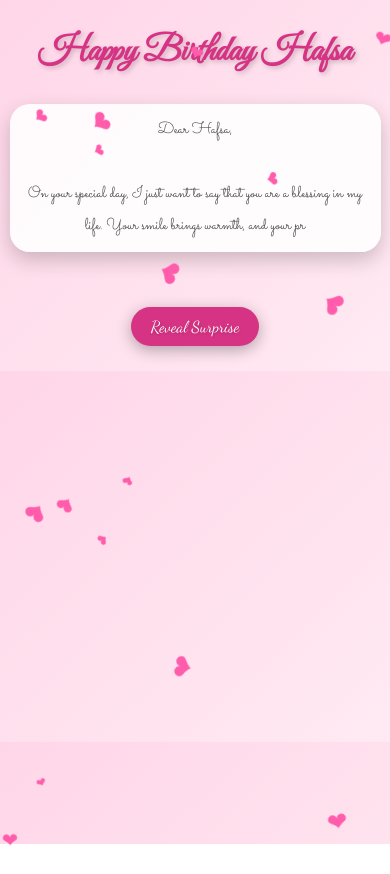
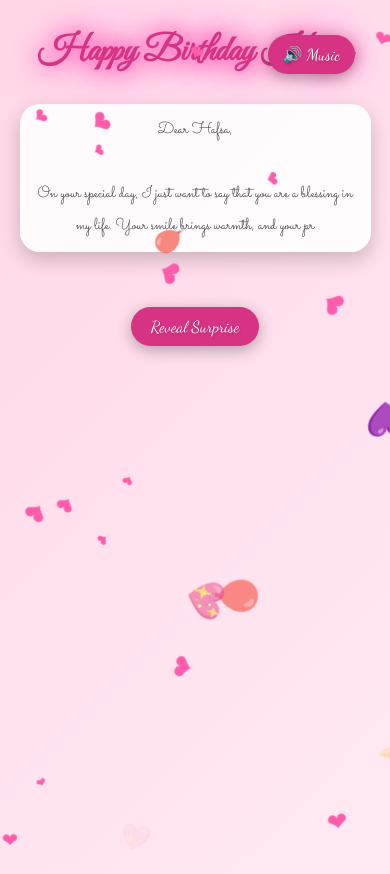
Before and after one commit to Waseem-Khan-Dawar/hafsa-birthday-mobile, a plain HTML site: page index.html in a window 390 px wide. Before the commit the page ends 844 px from the top, so only its background shows below. Drawn offline with Linux system fonts and the light colour scheme.

Commit message:
Updated the Page

```diff
--- a/index.html
+++ b/index.html
@@ -1,27 +1,37 @@
 <!DOCTYPE html>
 <html lang="en">
 <head>
-  <meta charset="UTF-8" />
-  <meta name="viewport" content="width=device-width, initial-scale=1.0" />
+  <meta charset="UTF-8">
+  <meta name="viewport" content="width=device-width, initial-scale=1.0">
   <title>Happy Birthday Hafsa</title>
   <!-- Google Fonts -->
   <link href="https://fonts.googleapis.com/css2?family=Great+Vibes&family=Sacramento&family=Dancing+Script&display=swap" rel="stylesheet">
   <style>
+    /* ---------- Basic Setup ---------- */
+    * { box-sizing: border-box; margin: 0; padding: 0; }
     body {
-      margin: 0;
       font-family: 'Sacramento', cursive;
-      background: linear-gradient(to bottom right, #ffd6e8, #ffeaf3);
+      overflow-x: hidden;
+      background: linear-gradient(135deg, #ffd6e8, #ffeaf3);
       text-align: center;
-      overflow-x: hidden;
+      min-height: 100vh;
+      position: relative;
     }
 
+    /* ---------- Animated Glowing Heading ---------- */
     h1 {
       font-family: 'Great Vibes', cursive;
       font-size: 4rem;
-      margin-top: 60px;
+      margin-top: 50px;
       color: #d63384;
-      animation: bounceIn 2s ease-out;
-      text-shadow: 2px 2px 5px rgba(0,0,0,0.2);
+      text-shadow: 0 0 5px #ff77c9, 0 0 10px #ff5cab, 0 0 20px #ff77c9;
+      animation: glow 2s infinite alternate, bounceIn 2s ease-out;
+    }
+
+    @keyframes glow {
+      0% { text-shadow: 0 0 5px #ff77c9, 0 0 10px #ff5cab, 0 0 20px #ff77c9; }
+      50% { text-shadow: 0 0 15px #ff77c9, 0 0 25px #ff5cab, 0 0 40px #ff77c9; }
+      100% { text-shadow: 0 0 5px #ff77c9, 0 0 10px #ff5cab, 0 0 20px #ff77c9; }
     }
 
     @keyframes bounceIn {
@@ -31,6 +41,7 @@
       100% { transform: scale(1); }
     }
 
+    /* ---------- Letter ---------- */
     .letter {
       width: 80%;
       max-width: 700px;
@@ -52,6 +63,7 @@
       to { opacity: 1; transform: translateY(0); }
     }
 
+    /* ---------- Surprise Button ---------- */
     .surprise-btn {
       font-family: 'Dancing Script', cursive;
       background: #d63384;
@@ -72,6 +84,7 @@
       transform: scale(1.15);
     }
 
+    /* ---------- Surprise Messages ---------- */
     .surprise-message {
       display: none;
       margin-top: 20px;
@@ -80,12 +93,9 @@
       animation: fadeIn 1.5s ease-in-out;
     }
 
-    @keyframes fadeIn {
-      from { opacity: 0; }
-      to { opacity: 1; }
-    }
+    @keyframes fadeIn { from { opacity: 0; } to { opacity: 1; } }
 
-    /* Falling hearts */
+    /* ---------- Floating Hearts ---------- */
     .heart {
       position: fixed;
       top: -10px;
@@ -99,58 +109,46 @@
       100% { transform: translateY(100vh) rotate(360deg); }
     }
 
-    /* Mobile responsiveness */
-    @media (max-width: 768px) {
-      h1 {
-        font-size: 2.8rem;
-        margin-top: 40px;
-      }
-      .letter {
-        width: 90%;
-        padding: 15px;
-        font-size: 1.2rem;
-      }
-      .surprise-btn {
-        padding: 12px 30px;
-        font-size: 1.2rem;
-        border-radius: 25px;
-      }
-      .surprise-message {
-        font-size: 1.2rem;
-      }
-      .heart {
-        font-size: 14px;
-      }
+    /* ---------- Floating Balloons ---------- */
+    .balloon {
+      position: fixed;
+      bottom: -50px;
+      font-size: 2rem;
+      animation: rise linear infinite;
     }
 
+    @keyframes rise {
+      0% { transform: translateY(0) rotate(0deg); opacity: 0; }
+      50% { opacity: 1; }
+      100% { transform: translateY(-110vh) rotate(360deg); opacity: 0; }
+    }
+
+    /* ---------- Responsive ---------- */
+    @media (max-width: 768px) {
+      h1 { font-size: 3rem; margin-top: 40px; }
+      .letter { width: 90%; padding: 15px; font-size: 1.2rem; }
+      .surprise-btn { padding: 12px 30px; font-size: 1.2rem; border-radius: 25px; }
+      .surprise-message { font-size: 1.2rem; }
+      .heart { font-size: 14px; }
+      .balloon { font-size: 1.5rem; }
+    }
     @media (max-width: 480px) {
-      h1 {
-        font-size: 2.2rem;
-        margin-top: 30px;
-      }
-      .letter {
-        font-size: 1rem;
-        padding: 10px;
-      }
-      .surprise-btn {
-        padding: 10px 20px;
-        font-size: 1rem;
-      }
-      .surprise-message {
-        font-size: 1rem;
-      }
-      .heart {
-        font-size: 12px;
-      }
+      h1 { font-size: 2.2rem; margin-top: 30px; }
+      .letter { font-size: 1rem; padding: 10px; }
+      .surprise-btn { padding: 10px 20px; font-size: 1rem; }
+      .surprise-message { font-size: 1rem; }
+      .heart { font-size: 12px; }
+      .balloon { font-size: 1.2rem; }
     }
   </style>
 </head>
 <body>
 
-  <!-- Background music -->
-  <audio autoplay loop>
+  <!-- Background Music with Control -->
+  <audio id="bgMusic" autoplay loop>
     <source src="https://www.bensound.com/bensound-music/bensound-romantic.mp3" type="audio/mpeg">
   </audio>
+  <button class="surprise-btn" onclick="toggleMusic()" style="position:fixed;top:10px;right:10px;padding:10px 15px;font-size:1rem;">🔊 Music</button>
 
   <h1>Happy Birthday Hafsa</h1>
 
@@ -158,12 +156,12 @@
 
   <button class="surprise-btn" onclick="showSurprise()">Reveal Surprise</button>
 
-  <div class="surprise-message" id="surprise">
-    You mean more to me than words can explain, I Love You Soo Much Hafsa ❤.
-  </div>
+  <div class="surprise-message" id="surprise1">You mean more to me than words can explain ❤.</div>
+  <div class="surprise-message" id="surprise2">I Love You So Much Hafsa 💖.</div>
+  <div class="surprise-message" id="surprise3">May your life always be filled with happiness and love ✨.</div>
 
   <script>
-    // JS Typewriter Effect for full text
+    /* ---------- Typewriter Letter ---------- */
     const text = `Dear Hafsa,\n\nOn your special day, I just want to say that you are a blessing in my life. Your smile brings warmth, and your presence brings peace. May your birthday be filled with joy, calmness, and all the love you deserve.\n\n— Waseem Khan`;
     let i = 0;
     function typeWriter() {
@@ -175,13 +173,7 @@
     }
     typeWriter();
 
-    // Surprise Button + Confetti
-    function showSurprise() {
-      document.getElementById('surprise').style.display = 'block';
-      createConfetti();
-    }
-
-    // Falling hearts animation
+    /* ---------- Hearts Animation ---------- */
     function createHeart() {
       const heart = document.createElement('div');
       heart.classList.add('heart');
@@ -191,11 +183,25 @@
       heart.style.animationDuration = 3 + Math.random() * 2 + 's';
       heart.style.transform = `rotate(${Math.random()*360}deg)`;
       document.body.appendChild(heart);
-      setTimeout(() => { heart.remove(); }, 5000);
+      setTimeout(() => heart.remove(), 5000);
     }
     setInterval(createHeart, 300);
 
-    // Confetti animation
+    /* ---------- Balloons Animation ---------- */
+    function createBalloon() {
+      const balloon = document.createElement('div');
+      balloon.classList.add('balloon');
+      const emojis = ['🎈','🎉','🎊','💖','💜'];
+      balloon.innerHTML = emojis[Math.floor(Math.random() * emojis.length)];
+      balloon.style.left = Math.random() * 100 + 'vw';
+      balloon.style.fontSize = (20 + Math.random() * 30) + 'px';
+      balloon.style.animationDuration = 6 + Math.random() * 4 + 's';
+      document.body.appendChild(balloon);
+      setTimeout(() => balloon.remove(), 10000);
+    }
+    setInterval(createBalloon, 800);
+
+    /* ---------- Confetti Explosion ---------- */
     function createConfetti() {
       for (let i = 0; i < 100; i++) {
         const confetti = document.createElement('div');
@@ -212,6 +218,26 @@
         setTimeout(() => { confetti.remove(); }, fallDuration*1000);
       }
     }
+
+    /* ---------- Sequential Surprise Messages ---------- */
+    let surpriseIndex = 1;
+    function showSurprise() {
+      const msg = document.getElementById(`surprise${surpriseIndex}`);
+      if (msg) {
+        msg.style.display = 'block';
+        msg.classList.add('fadeIn');
+        createConfetti();
+        surpriseIndex++;
+        setTimeout(showSurprise, 2000);
+      }
+    }
+
+    /* ---------- Music Toggle ---------- */
+    function toggleMusic() {
+      const music = document.getElementById('bgMusic');
+      if(music.paused) music.play();
+      else music.pause();
+    }
   </script>
 
 </body>
```
